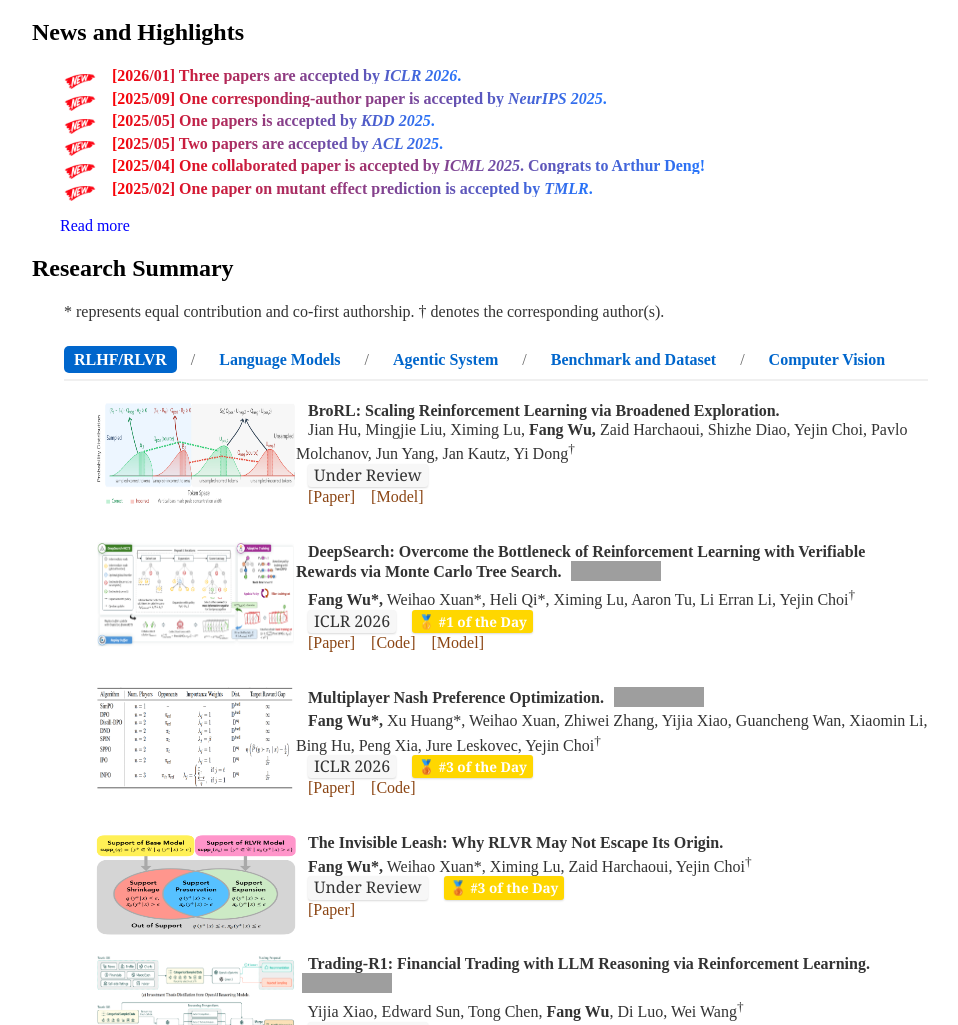
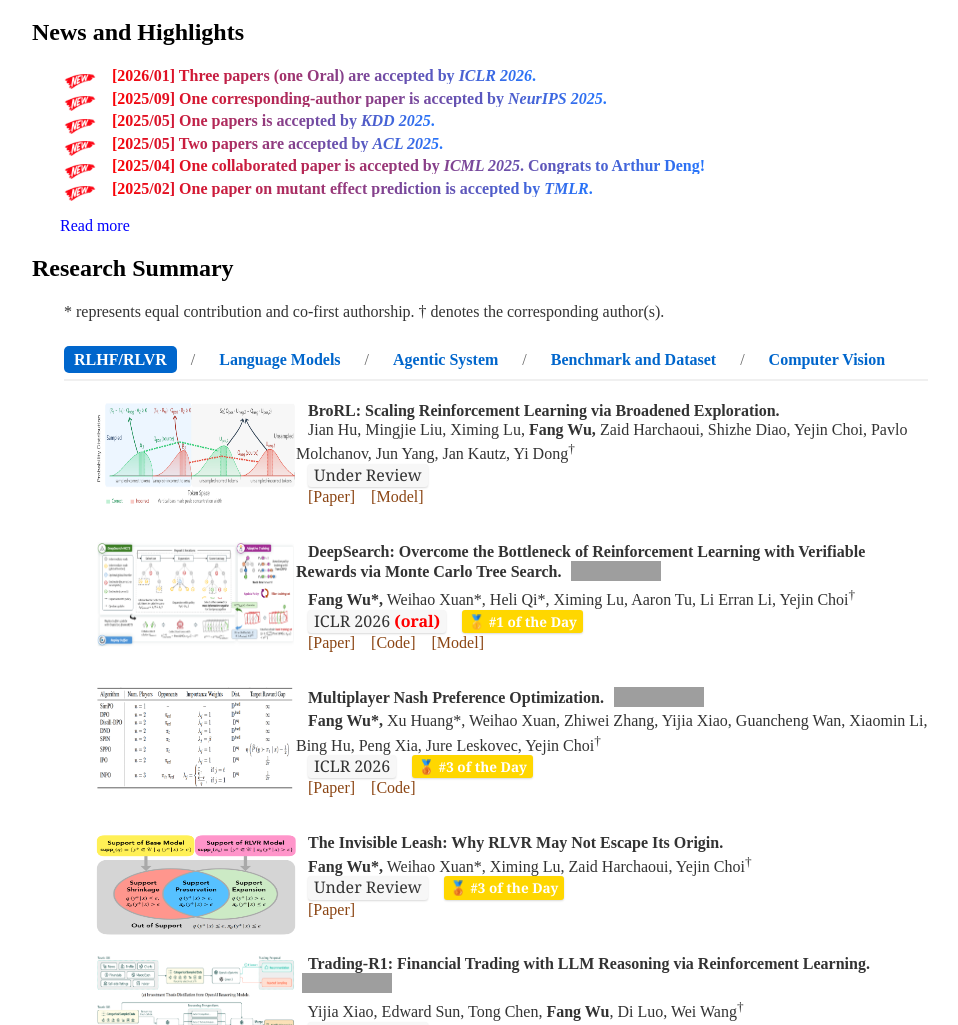
Before and after one commit to smiles724/smiles724.github.io, a Jekyll site: the page built from index.html, in a window 1280 px wide and 1400 px high, cut to the strip 375-1400 px from the top of the window. Shown: the whole strip, without its empty margins (160-1118 px from the left). Built offline with Jekyll 4.4.1, drawn with Linux system fonts in a browser that asks for light colours; nearby versions of some CDN libraries; a style sheet for code colours, icons or effects is not loaded; grey boxes are pictures that could not be loaded.

Commit message:
update oral

```diff
--- a/index.html
+++ b/index.html
@@ -130,7 +130,7 @@
 	<h2><a name="news"></a>News and Highlights</h2>
 		<p style="margin-left: 2em;">
 			<img src="img/new.png" align="middle" width="32" height="15"/>
-			<b  style="background-image: linear-gradient(90deg,#ff0000 0,#2575fc); -webkit-background-clip: text; -webkit-text-fill-color: transparent;"> &nbsp&nbsp [2026/01] Three papers are accepted by <em>ICLR 2026</em>. <br></b>
+			<b  style="background-image: linear-gradient(90deg,#ff0000 0,#2575fc); -webkit-background-clip: text; -webkit-text-fill-color: transparent;"> &nbsp&nbsp [2026/01] Three papers (one Oral) are accepted by <em>ICLR 2026</em>. <br></b>
 			<img src="img/new.png" align="middle" width="32" height="15"/>
 			<b  style="background-image: linear-gradient(90deg,#ff0000 0,#2575fc); -webkit-background-clip: text; -webkit-text-fill-color: transparent;"> &nbsp&nbsp [2025/09] One corresponding-author paper is accepted by <em>NeurIPS 2025</em>. <br></b>
 			<img src="img/new.png" align="middle" width="32" height="15"/>
--- a/papers_llm.html
+++ b/papers_llm.html
@@ -30,7 +30,7 @@
 			<span style="margin-left: 6px; vertical-align: middle;"> <img src="https://img.shields.io/github/stars/smiles724/DeepSearch?style=social" alt="GitHub stars"/></span> <br>
 			&nbsp&nbsp <b>Fang Wu*,</b> Weihao Xuan*, Heli Qi*, Ximing Lu, Aaron Tu, Li Erran Li, Yejin Choi<sup>&dagger;</sup><br>
 			&nbsp&nbsp <span style="display: inline-block;background: #f7f7f7; color: #333333;padding: 2px 6px;border-radius: 3px;box-shadow: 0px 1px 2px rgba(0, 0, 0, 0.15); font-weight: normal;
-    		font-size: 1.0em; font-family: 'Georgia', 'Times New Roman', serif;">ICLR 2026</span>
+    		font-size: 1.0em; font-family: 'Georgia', 'Times New Roman', serif;">ICLR 2026   <span style="color: red; font-weight: bold;"> (oral) </span></span>
 			  &nbsp&nbsp <a href="https://huggingface.co/papers/2509.25454" target="_blank" style="text-decoration:none;">
 				<span style="display: inline-block;background: #ffd700; color: #fff;
 				  padding: 2px 6px; border-radius: 3px;
--- a/papers_sci.html
+++ b/papers_sci.html
@@ -299,7 +299,7 @@
 			</span> <br>
 			&nbsp&nbsp <b>Fang Wu,</b> Dragomir Radev, Stan Z. Li<sup>&dagger;</sup><br>
 			&nbsp&nbsp <span style="display: inline-block;background: #f7f7f7; color: #333333;padding: 2px 6px;border-radius: 3px;box-shadow: 0px 1px 2px rgba(0, 0, 0, 0.15); font-weight: normal;
-    		font-size: 0.9em; font-family: 'Georgia', 'Times New Roman', serif;">AAAI 2023</span> <br>
+    		font-size: 0.9em; font-family: 'Georgia', 'Times New Roman', serif;">AAAI 2023 <span style="color: red; font-weight: bold;"> (oral) </span></span> <br>
 			&nbsp&nbsp <a href="https://ojs.aaai.org/index.php/AAAI/article/view/25662">[Paper]</a>
 			&nbsp&nbsp <a href="https://github.com/smiles724/Molformer">[Code]</a><br>
 			<br>
```
